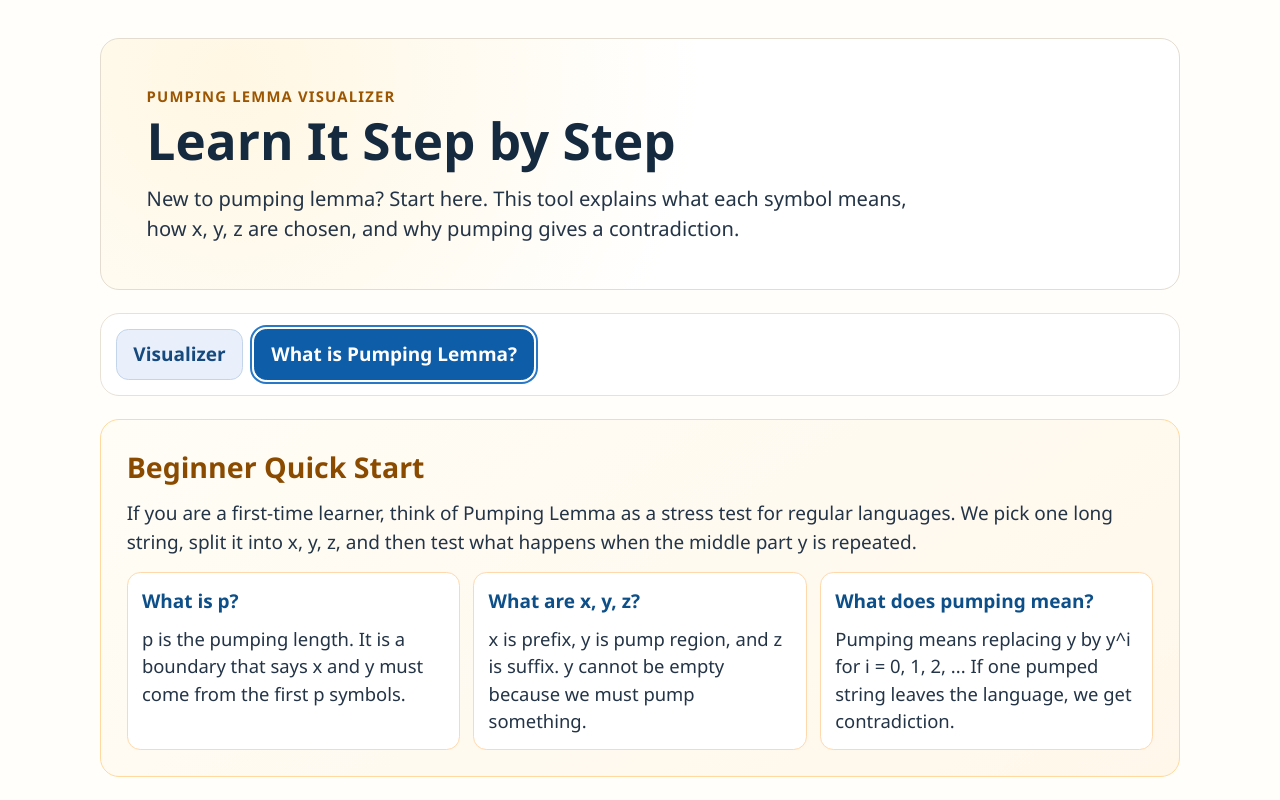
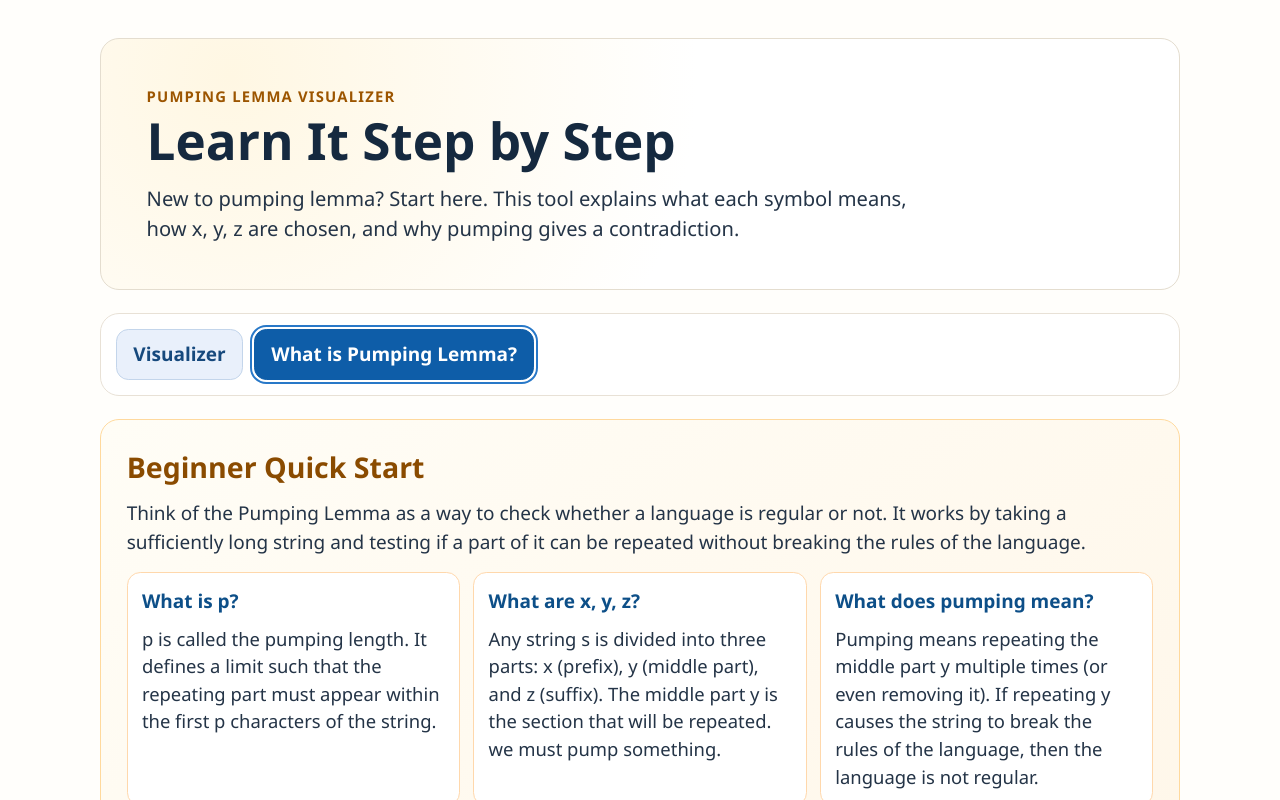
Before and after one commit to moana-pri/pumping-lemma, a React (Vite) app: page / in a window 1280 px wide. Both pictures are taken after a click on the button "What is Pumping Lemma?". Shown: the top 800 px of the page. Built offline with nearby package versions, Linux system fonts and the light colour scheme.

Commit message:
updated theory

```diff
--- a/src/components/TheoryPage.jsx
+++ b/src/components/TheoryPage.jsx
@@ -4,31 +4,32 @@ function TheoryPage() {
       <section className="novice card reveal-up">
         <h2>Beginner Quick Start</h2>
         <p>
-          If you are a first-time learner, think of Pumping Lemma as a stress test for
-          regular languages. We pick one long string, split it into x, y, z, and then
-          test what happens when the middle part y is repeated.
-        </p>
+     Think of the Pumping Lemma as a way to check whether a language is regular or not.
+          It works by taking a sufficiently long string and testing if a part of it can be
+          repeated without breaking the rules of the language.    </p>
         <div className="noviceGrid">
           <article>
             <h3>What is p?</h3>
             <p>
-              p is the pumping length. It is a boundary that says x and y must come from
-              the first p symbols.
+         p is called the pumping length. It defines a limit such that the repeating
+              part must appear within the first p characters of the string.
             </p>
           </article>
           <article>
             <h3>What are x, y, z?</h3>
             <p>
-              x is prefix, y is pump region, and z is suffix. y cannot be empty because
+                 Any string s is divided into three parts: x (prefix), y (middle part),
+              and z (suffix). The middle part y is the section that will be repeated.
               we must pump something.
             </p>
           </article>
           <article>
             <h3>What does pumping mean?</h3>
             <p>
-              Pumping means replacing y by y^i for i = 0, 1, 2, ... If one pumped string
-              leaves the language, we get contradiction.
-            </p>
+           Pumping means repeating the middle part y multiple times (or even removing it).
+              If repeating y causes the string to break the rules of the language, then the
+              language is not regular.
+                </p>
           </article>
         </div>
       </section>
@@ -36,18 +37,20 @@ function TheoryPage() {
       <section className="intro card reveal-up">
         <h2>What is Pumping Lemma?</h2>
         <p>
-          Pumping lemma is a test used to reason about regular languages. If a language is
-          regular, then every long enough string can be split as s = xyz with special rules.
-        </p>
+          The Pumping Lemma is a property that all regular languages must satisfy.
+          It states that any sufficiently long string in a regular language can be
+          divided into three parts: s = xyz, following certain conditions.
+       </p>
         <ul>
           <li>|xy| must be at most p.</li>
           <li>|y| must be at least 1.</li>
           <li>For every i &gt;= 0, xy^i z must remain in the language.</li>
         </ul>
         <p>
-          Proof idea for non-regular languages: pick s in L, force y into a sensitive
-          region, pump with some i, and show resulting string is not in L.
-        </p>
+      To prove that a language is not regular, we assume it is regular, apply
+          the lemma, and show that for some value of i, the string no longer belongs
+          to the language. This contradiction proves the language is not regular.
+         </p>
       </section>
     </>
   )
```
